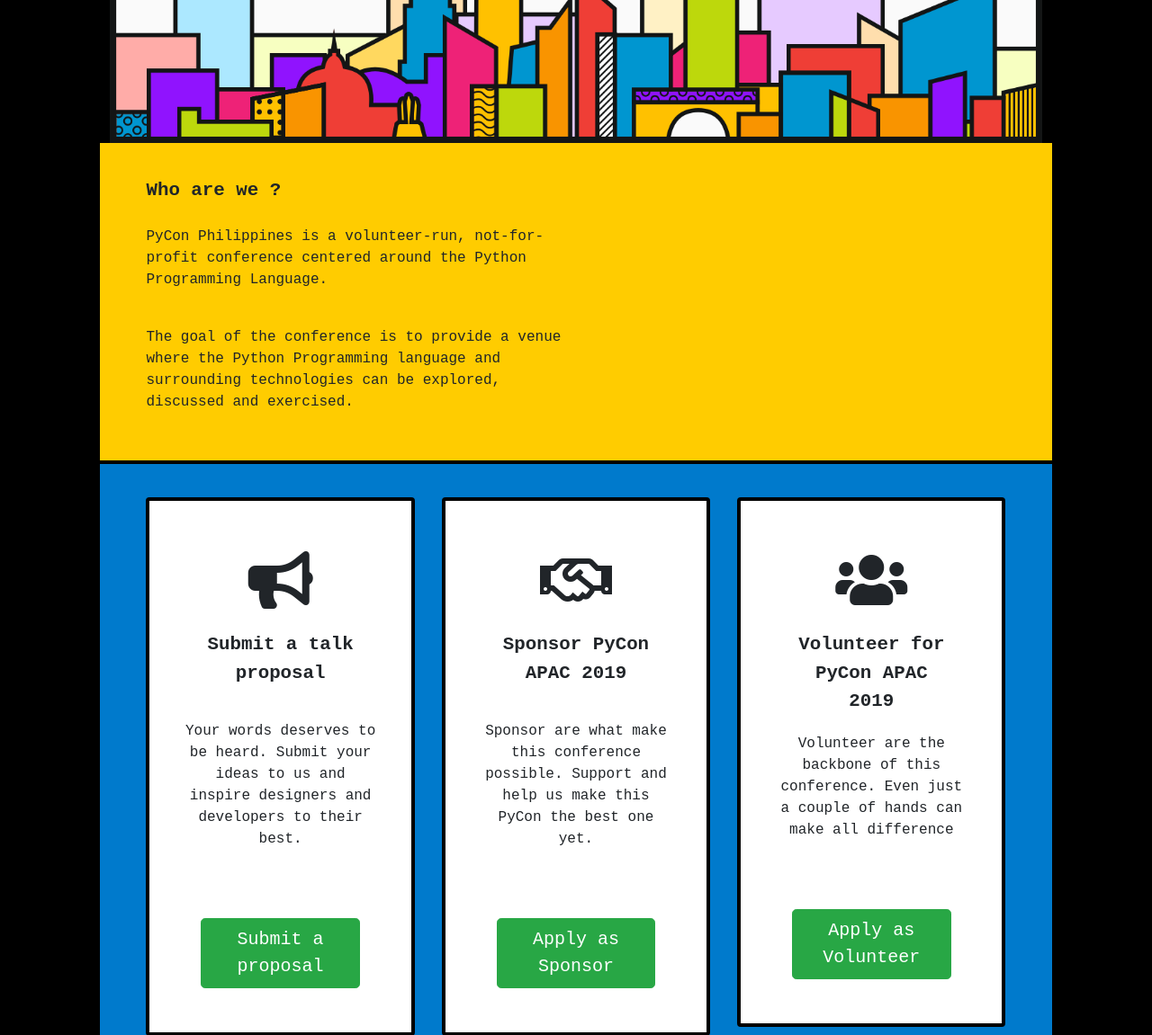
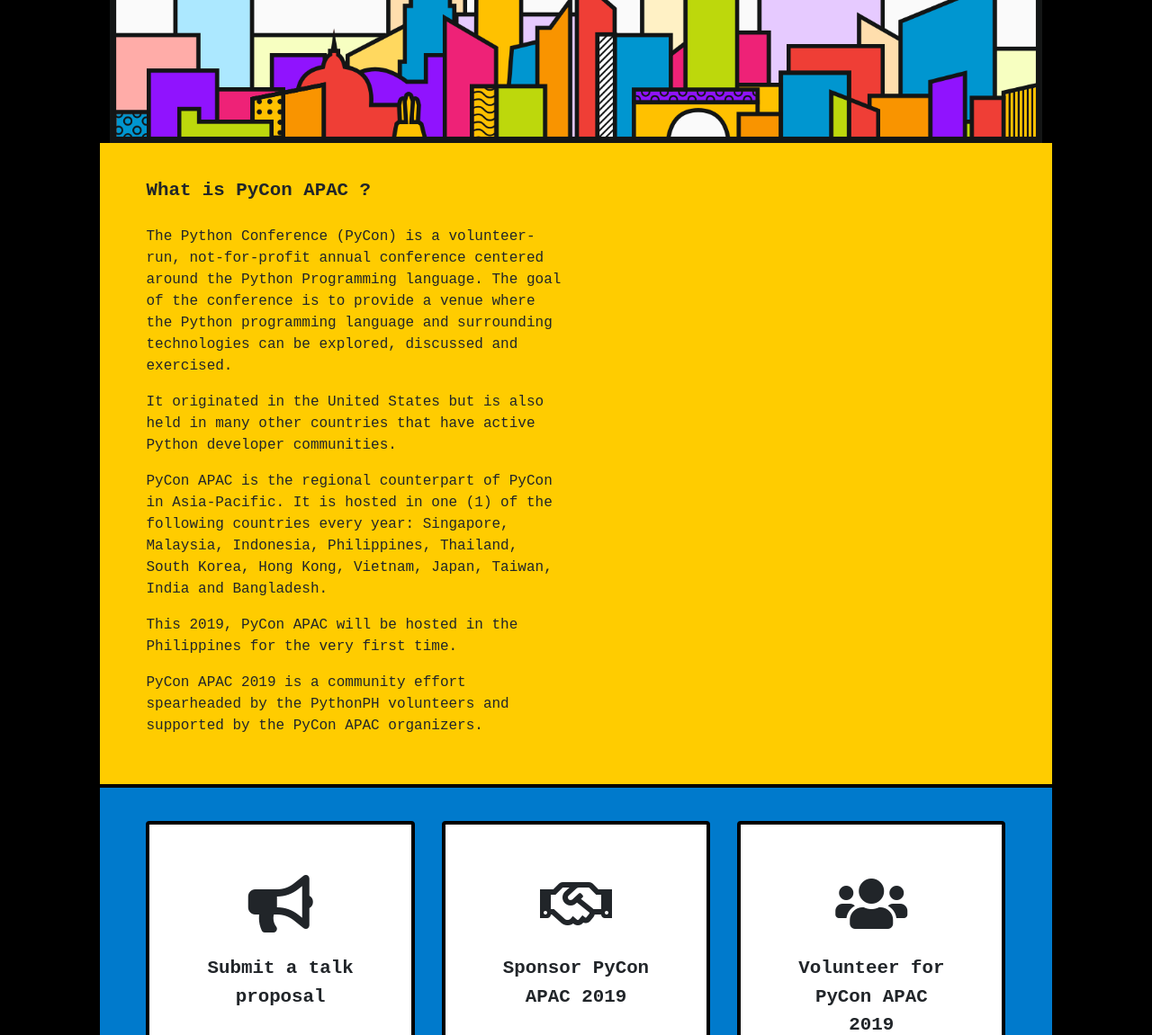
Before and after one commit to pythonph/pycon-2019, a Django app: page / in a window 1280 px wide. Shown: the part 419-1570 px from the top of the page at 90% size. Run offline with Django 3.2, Linux system fonts and the light colour scheme; some libraries are stand-ins or nearby versions.

Commit message:
Updated landing page

```diff
--- a/pycon/static/css/project.css
+++ b/pycon/static/css/project.css
@@ -165,6 +165,10 @@ a.btn{
   border-bottom: .25rem solid black;
 }
 
+.margin-l{
+  margin-left: 2rem;
+}
+
 .margin-top-half {
   margin-top: 1.15rem;
 }
@@ -181,3 +185,7 @@ a.btn{
 .bg-yellow {
   background-color: yellow;
 }
+
+.font-blue {
+  color: #007acc;
+}
--- a/pycon/templates/base.html
+++ b/pycon/templates/base.html
@@ -14,7 +14,6 @@
       <script src="https://cdnjs.cloudflare.com/ajax/libs/html5shiv/3.7.3/html5shiv.min.js"></script>
     <![endif]-->
 
-    <link rel="icon" href="{% static 'images/favicons/favicon.ico' %}">
     <link rel="stylesheet"
           href="https://use.fontawesome.com/releases/v5.5.0/css/all.css"
           integrity="sha384-B4dIYHKNBt8Bc12p+WXckhzcICo0wtJAoU8YZTY5qE0Id1GSseTk6S+L3BlXeVIU"
--- a/pycon/templates/pages/home.html
+++ b/pycon/templates/pages/home.html
@@ -7,4 +7,5 @@
   {% include 'pages/sections/venue-date.html' %}
   {% include 'pages/sections/questions.html' %}
   {% include 'pages/sections/coc.html' %}
+  {% include 'pages/sections/footer.html' %}
 {% endblock content %}
--- a/pycon/templates/pages/sections/about-us.html
+++ b/pycon/templates/pages/sections/about-us.html
@@ -1,17 +1,29 @@
 <div id="about-us-section" class="row border-around-top-0 padding-all">
   <div class="col-sm-6">
-    <span class="title text">Who are we ?</span>
+    <span class="title text">What is PyCon APAC ?</span>
     <br/>
     <br/>
     <p>
-      PyCon Philippines is a volunteer-run, not-for-profit conference centered
-      around the Python Programming Language.
+      The Python Conference (PyCon) is a volunteer-run, not-for-profit annual conference centered
+      around the Python Programming language. The goal of the conference is to provide a venue where
+      the Python programming language and surrounding technologies can be explored, discussed and
+      exercised.
     </p>
-    </br>
     <p>
-      The goal of the conference is to provide a venue where the Python
-      Programming language and surrounding technologies can be explored,
-      discussed and exercised.
+      It originated in the United States but is also held in many other countries that have active
+      Python developer communities.
+    </p>
+    <p>
+      PyCon APAC is the regional counterpart of PyCon in Asia-Pacific. It is hosted in one (1) of the
+      following countries every year: Singapore, Malaysia, Indonesia, Philippines, Thailand, South
+      Korea, Hong Kong, Vietnam, Japan, Taiwan, India and Bangladesh.
+    </p>
+    <p>
+      This 2019, PyCon APAC will be hosted in the Philippines for the very first time.
+    </p>
+    <p>
+      PyCon APAC 2019 is a community effort spearheaded by the PythonPH volunteers and supported by
+      the PyCon APAC organizers.
     </p>
   </div>
   <div class="col-sm-6"></div>
--- /dev/null
+++ b/pycon/templates/pages/sections/footer.html
@@ -0,0 +1,13 @@
+{% load static %}
+
+<div class="row margin-top-half">
+  <div class="col-sm-12">
+    <div class="font-blue text">
+      Logo and Branding by:
+    </div>
+    <div class="margin-l">
+      <object data="{% static 'images/kirigami-logo.svg' %}" type="image/svg+xml">
+      </object>
+    </div>
+  </div>
+</div>
```
Also changed, not shown: pycon/static/images/kirigami-logo.svg (added).
